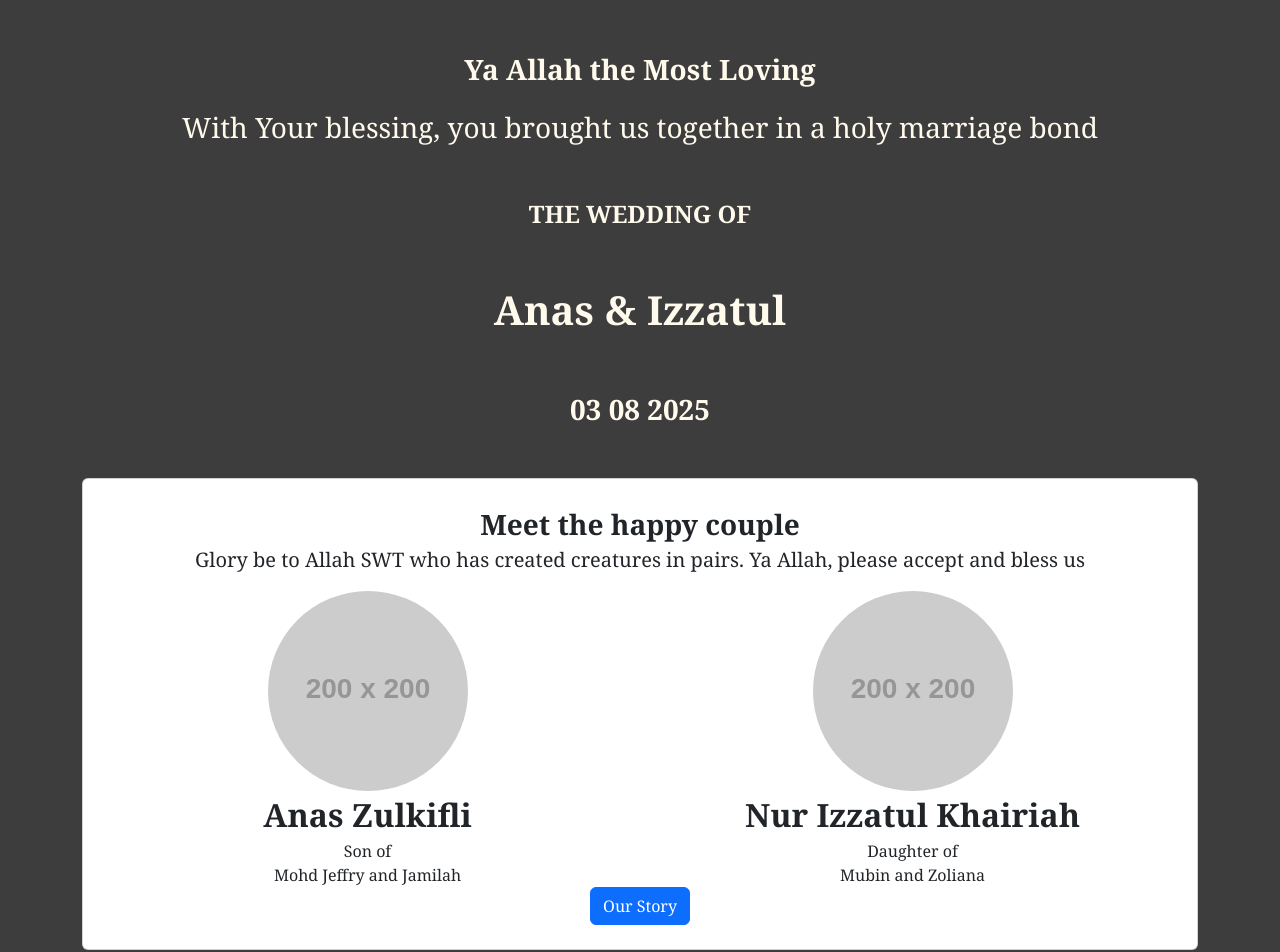
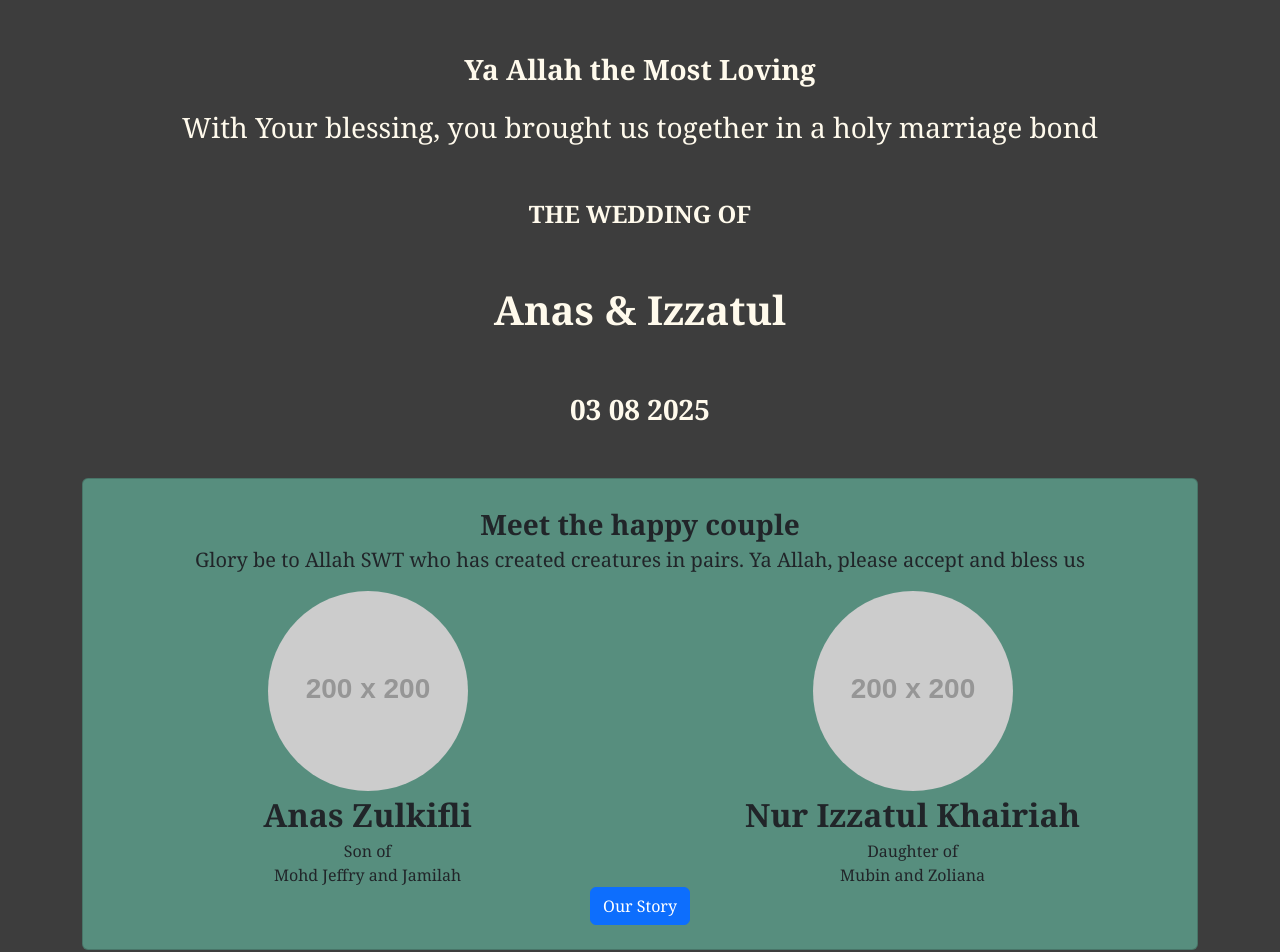
Before and after one commit to Zer0-01/react-typescript-wedding-invitation, a React (Vite) app: page / in a window 1280 px wide. Shown: the top 952 px of the page. Built offline with nearby package versions, Linux system fonts and the light colour scheme.

Commit message:
feat: apply color to the couple card component

```diff
--- a/src/App.css
+++ b/src/App.css
@@ -50,3 +50,7 @@
 body {
   font-family: Cambria, Cochin, Georgia, Times, 'Times New Roman', serif;
 }
+
+.card-couple {
+  background-color: #578E7E;
+}
--- a/src/components/CardCouple.tsx
+++ b/src/components/CardCouple.tsx
@@ -3,12 +3,13 @@ import Card from "react-bootstrap/esm/Card";
 import Col from "react-bootstrap/esm/Col";
 import Row from "react-bootstrap/esm/Row";
 import Image from "react-bootstrap/esm/Image";
+import "../App.css";
 
 const CardCouple = () => {
     return (
         <Row>
             <Col>
-                <Card className='p-4'>
+                <Card className='p-4 card-couple'>
                     <Row>
                         <Col>
                             <div className='fs-3 fw-bold text-center'>Meet the happy couple</div>
```
